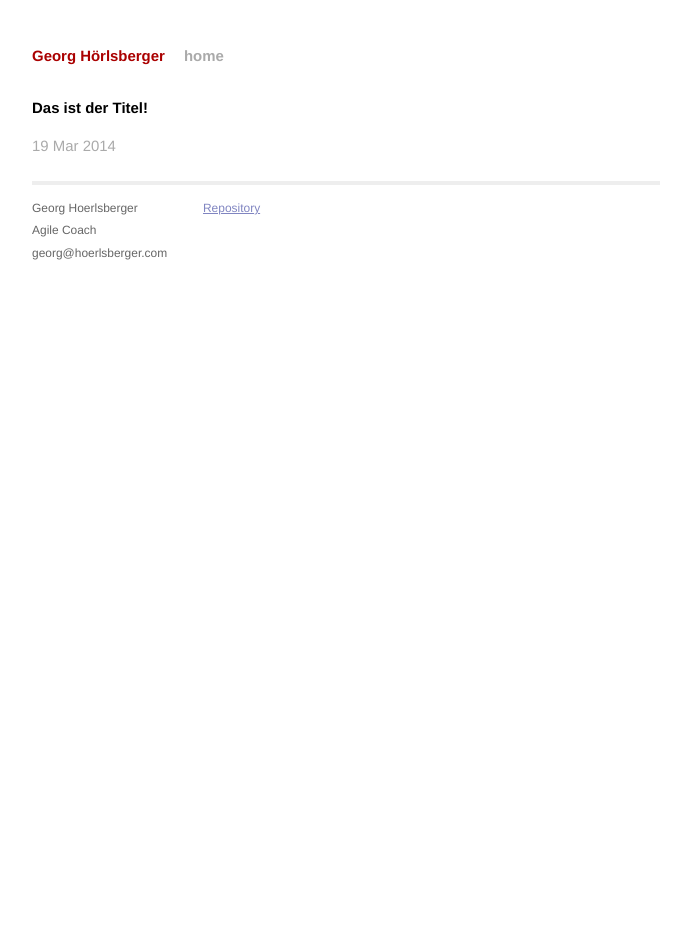
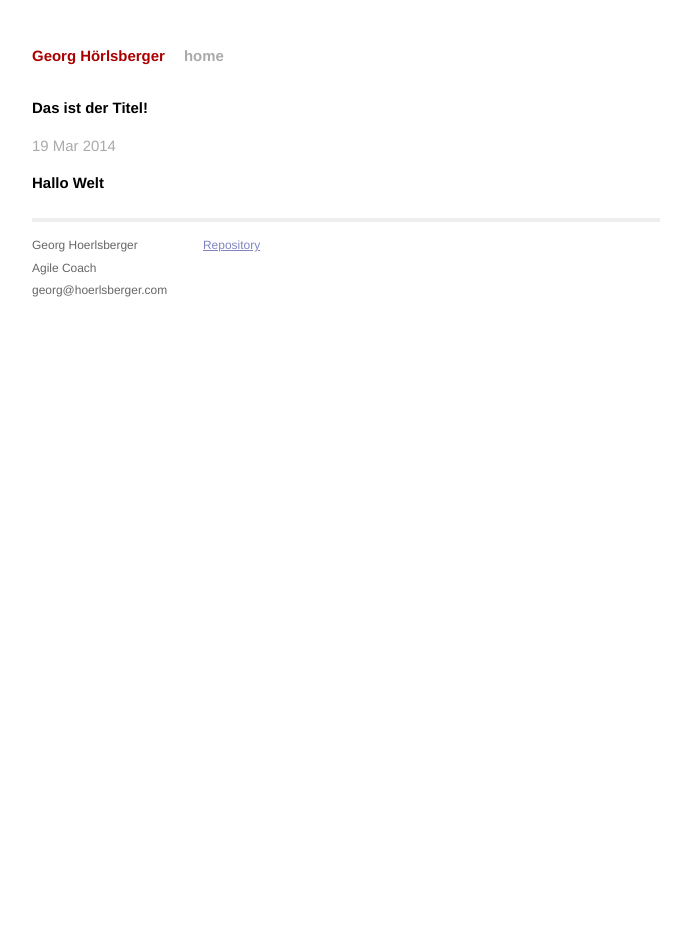
Before and after one commit to hoerlsberger/hoerlsberger.github.io, a Jekyll site: the page built from _posts/2014-03-19-georg-ist-super.markdown, in a window 1280 px wide. Shown: the whole page, without its empty margins (294-985 px from the left). Built offline with Jekyll 4.4.1, drawn with Linux system fonts in a browser that asks for light colours; Markdown is read by kramdown in place of the engine named in the settings.

Commit message:
Update 2014-03-19-georg-ist-super.markdown

```diff
--- a/_posts/2014-03-19-georg-ist-super.markdown
+++ b/_posts/2014-03-19-georg-ist-super.markdown
@@ -4,3 +4,6 @@ title:  "Das ist der Titel!"
 date:   2014-03-19 22:52:46
 categories: jekyll update
 ---
+
+
+# Hallo Welt
```
